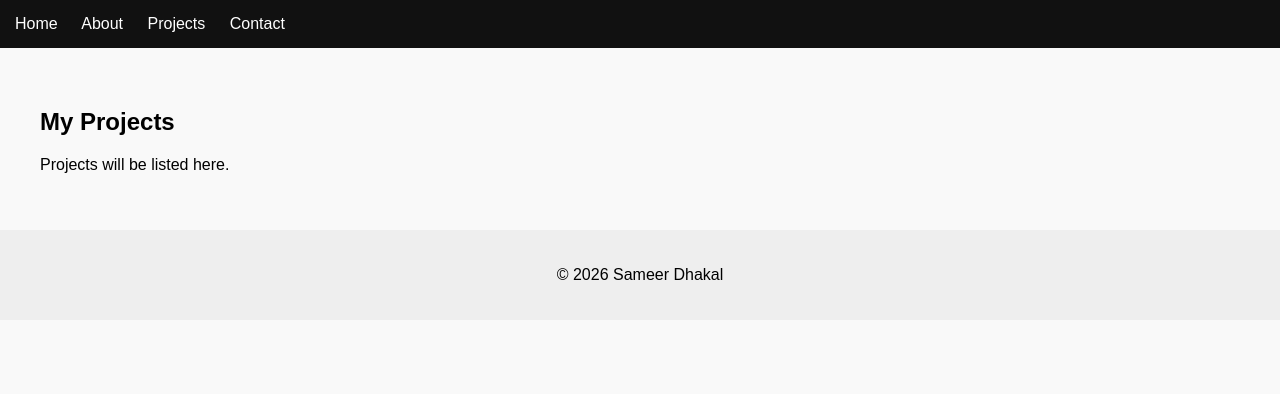
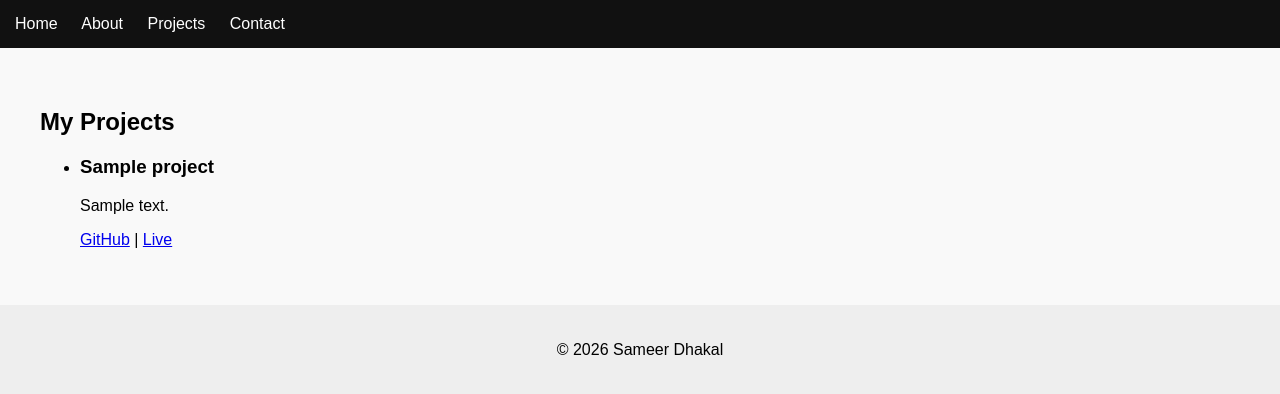
Before and after one commit to dhakalsameer/FUTURE_FS_01, a Django app: page /projects/ in a window 1280 px wide. Shown: the top 394 px of the page. Run offline with Django 5.2, Linux system fonts and the light colour scheme; tables that the repository leaves empty hold one stand-in row (values such as "Sample post").

Commit message:
projects template

```diff
--- a/templates/projects.html
+++ b/templates/projects.html
@@ -4,5 +4,22 @@
 
 {% block content %}
 <h2>My Projects</h2>
-<p>Projects will be listed here.</p>
+
+{% if projects %}
+    <ul>
+        {% for project in projects %}
+            <li>
+                <h3>{{ project.title }}</h3>
+                <p>{{ project.description }}</p>
+
+                <a href="{{ project.github_link }}" target="_blank">GitHub</a>
+                {% if project.live_link %}
+                    | <a href="{{ project.live_link }}" target="_blank">Live</a>
+                {% endif %}
+            </li>
+        {% endfor %}
+    </ul>
+{% else %}
+    <p>No projects added yet.</p>
+{% endif %}
 {% endblock %}
```
